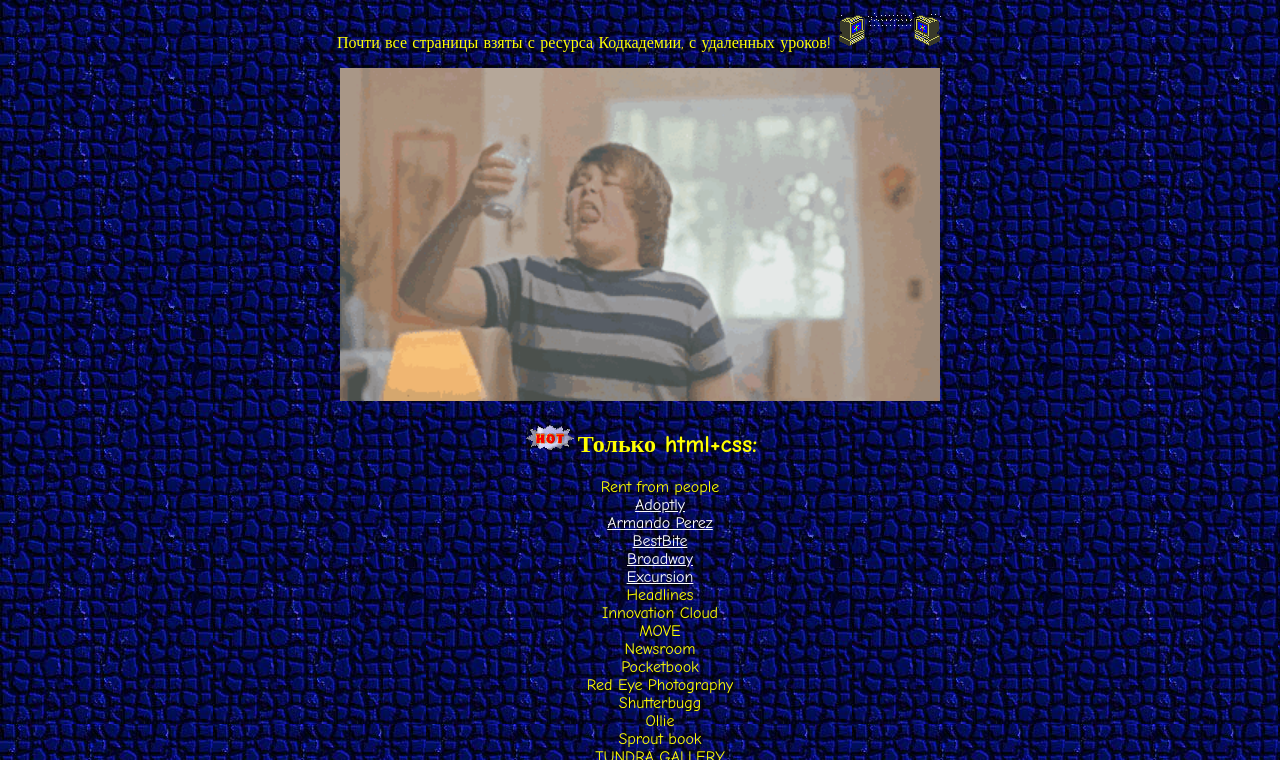
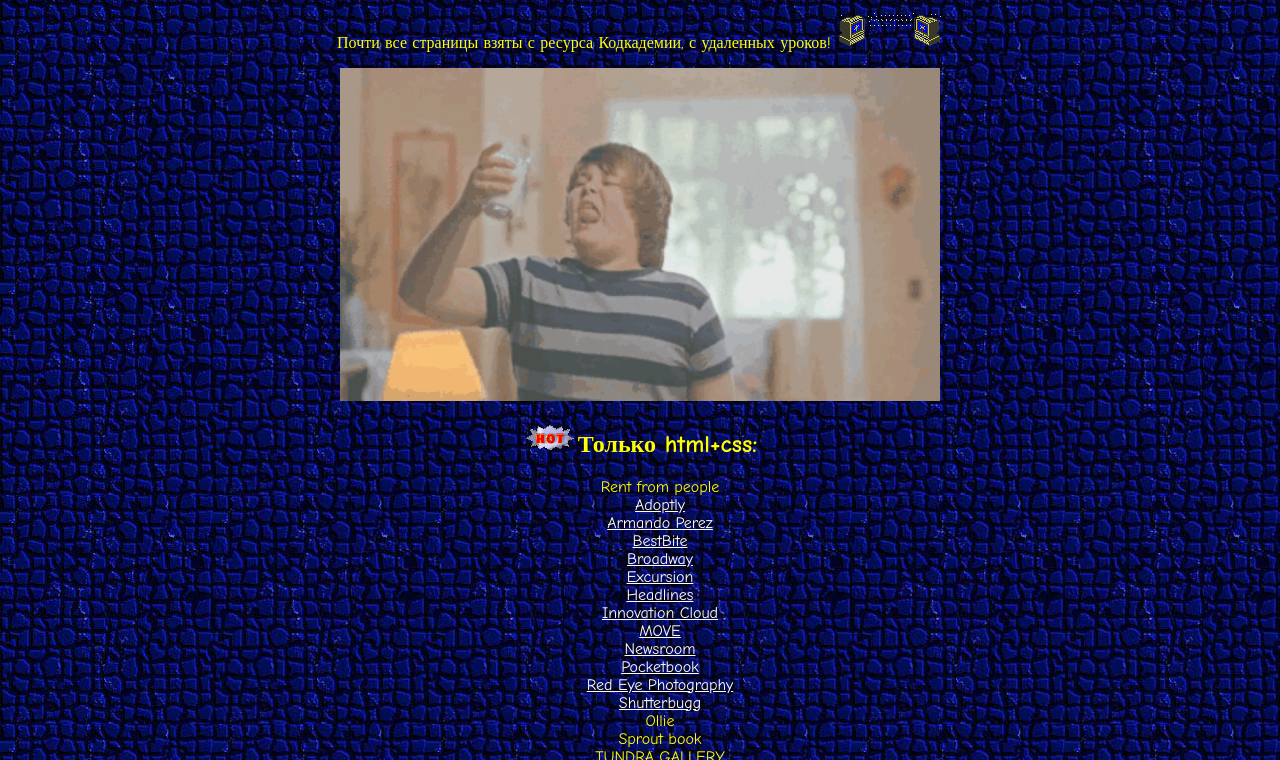
Before and after one commit to Zaknolin/webcode_collection, a plain HTML site: page index.html in a window 1280 px wide. Shown: the part 192-952 px from the top of the page. Drawn offline with Linux system fonts and the light colour scheme.

Commit message:
Update index.html

```diff
--- a/index.html
+++ b/index.html
@@ -38,13 +38,13 @@
 		<li><a href="webpages/bestbite_site-master/index.html">BestBite</a></li>
 		<li><a href="webpages/broadway_site-master/index.html">Broadway</a></li>
 		<li><a href="webpages/excursion_site-master/index.html">Excursion</a></li>
-		<li>Headlines</li>
-		<li>Innovation Cloud</li>
-		<li>MOVE</li>
-		<li>Newsroom</li>
-		<li>Pocketbook</li>
-		<li>Red Eye Photography</li>
-		<li>Shutterbugg</li>
+		<li><a href="webpages/headlines_site-master/index.html">Headlines</a></li>
+		<li><a href="webpages/innovation_cloud_site-master/index.html">Innovation Cloud</a></li>
+		<li><a href="webpages/MOVE_site-master/index.html">MOVE</a></li>
+		<li><a href="webpages/newsroom_site-master/index.html">Newsroom</a></li>
+		<li><a href="webpages/pocketbook_site-master/index.html">Pocketbook</a></li>
+		<li><a href="webpages/red_eye_photography_site-master/index.html">Red Eye Photography</a></li>
+		<li><a href="webpages/shutterbugg_site-master/index.html">Shutterbugg</a></li>
 		<li>Ollie</li>
 		<li>Sprout book</li>
 		<li>TUNDRA GALLERY</li>
```
